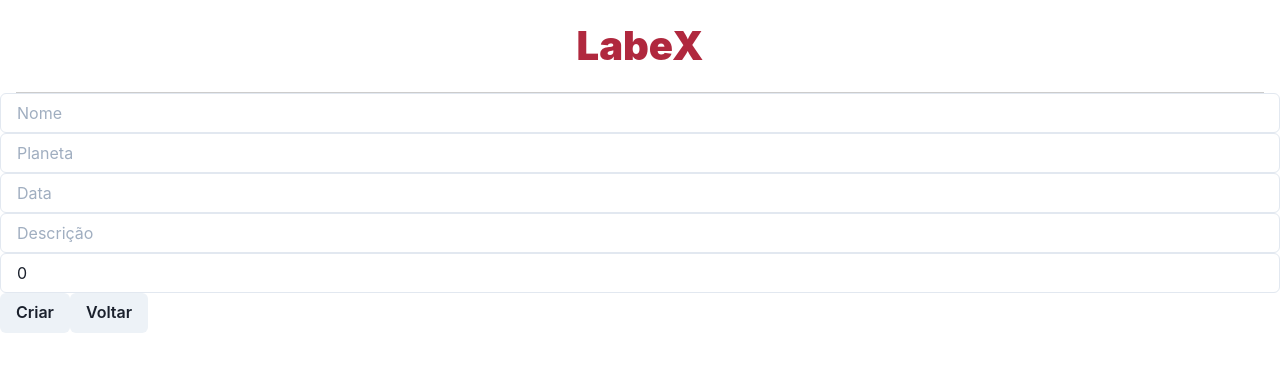
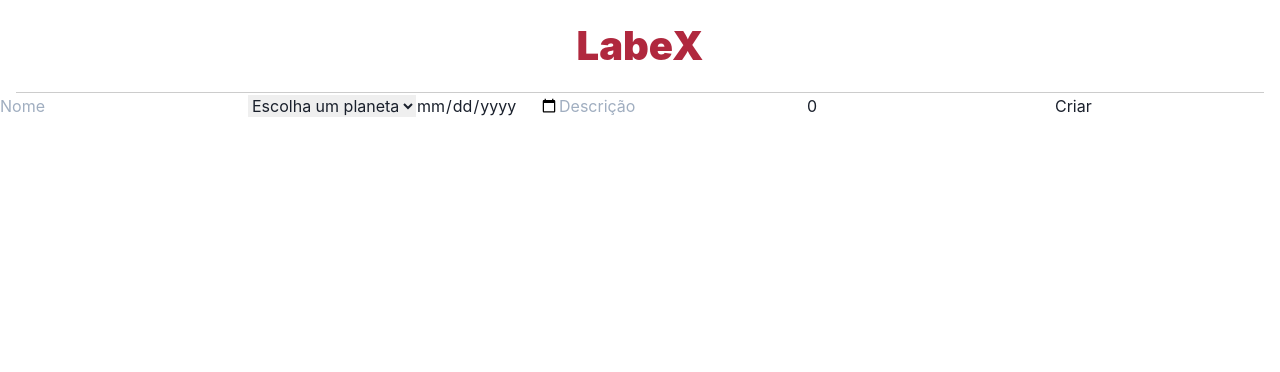
Before and after one commit to future4code/Adryane-Fernandes, a React (Create React App) app in the folder Semana10 - React Avançado/labex/: page /admin/trips/create in a window 1280 px wide. Shown: the top 372 px of the page. Built offline with nearby package versions, Linux system fonts and the light colour scheme; sample sign-in values are in the browser's storage.

Commit message:
form do create trip mudado pra useform sem sucesso

```diff
--- /dev/null
+++ b/Semana10 - React Avançado/labex/src/functions/createTrip.js
@@ -0,0 +1,16 @@
+import axios from 'axios'
+import {urlApi, headersConfig, token} from '../apiConfig/axiosConfig'
+
+function createTrip(body){
+     axios.post(`${urlApi}/trips`, body, {
+        headers: {
+            auth: token
+        }})
+    .then((res) => {
+        console.log(res.data.trip)
+    }).catch((err) => {
+        console.log(err)
+    })
+}
+
+export default createTrip
--- a/Semana10 - React Avançado/labex/src/pages/private/AdminHomePage.js
+++ b/Semana10 - React Avançado/labex/src/pages/private/AdminHomePage.js
@@ -20,6 +20,7 @@ function AdminHomePage() {
 
   const logout = () => {
     window.localStorage.removeItem('token')
+    history.push('/login')
   }
 
   const tripsOrder = tripsList.trips && tripsList.trips.map((trip) => {
--- a/Semana10 - React Avançado/labex/src/pages/private/CreateTripPage.js
+++ b/Semana10 - React Avançado/labex/src/pages/private/CreateTripPage.js
@@ -2,78 +2,104 @@ import React from 'react'
 import useProtectedPage from '../../hooks/useProtectedPage'
 import Header from '../../components/Header'
 import { Input, Button } from '@chakra-ui/react'
-import useInput from '../../hooks/useInput'
 import { useHistory } from 'react-router-dom'
+import useForm from '../../hooks/useForm'
+// import createTrip from '../../functions/createTrip'
 
 import axios from 'axios'
-import {urlApi} from '../../apiConfig/axiosConfig'
+import { urlApi, headersConfig, token } from '../../apiConfig/axiosConfig'
+
 
 function CreateTripPage() {
   useProtectedPage()
 
   const history = useHistory()
 
-    const [name, handleName] = useInput('')
-    const [planet, handlePlanet] = useInput('')
-    const [date, handleDate] = useInput('')
-    const [description, handleDescription] = useInput('')
-    const [durationInDays, handleDuration] = useInput(0)
+  const initialState = {
+    name: '',
+    planet: '',
+    date: '',
+    description: '',
+    durationInDays: 0,
+  }
 
+  const [form, handleInput] = useForm(initialState)
 
-
-    const createTrip = () => {
+  function createTrip() {
     const body = {
-            name: name,
-            planet: planet,
-            date: date,
-            description: description,
-            durationInDays: durationInDays
+      name: form.name,
+      planet: form.planet,
+      date: form.date,
+      description: form.descriptio,
+      durationInDays: form.durationInDays
     }
 
     axios.post(`${urlApi}/trips`, body, {
-            headers:{
-                auth: 'eyJhbGciOiJIUzI1NiIsInR5cCI6IkpXVCJ9.eyJpZCI6Im93T2g5ZWo2bW50akZqNUNRMVB4IiwiZW1haWwiOiJhc3Ryb2RldkBnbWFpbC5jb20uYnIiLCJpYXQiOjE1ODk1NjI5MDh9.aB4dNbTCkToXB7pdzEa-tuMa-QbRQDUd93eva4-cec0'
+      headers: {
+        auth: token
       }
     })
       .then((res) => {
         console.log(res.data.trip)
-
       }).catch((err) => {
         console.log(err)
       })
   }
 
+  const handleSubmit = (event) => {
+    event.preventDefault()
+    createTrip()
+  }
+
+
   return (
     <div>
       <Header />
 
-            <Input
+      <form onSubmit={handleSubmit}>
+        <input
           placeholder='Nome'
-                value={name}
-                onChange={handleName}
+          name={'name'}
+          value={form.name}
+          onChange={handleInput}
+          type={'text'}
         />
-            <Input
-                placeholder='Planeta'
-                value={planet}
-                onChange={handlePlanet}
+        <select name={'planet'} value={form.planet} onChange={handleInput}>
+          <option> Escolha um planeta </option>
+          <option value={'mercurio'}>Mercúrio</option>
+          <option value={'venus'}>Vênus</option>
+          <option value={'terra'}>Terra</option>
+          <option value={'marte'}>Marte</option>
+          <option value={'jupiter'}>Júpiter</option>
+          <option value={'saturno'}>Saturno</option>
+          <option value={'urano'}>Urano</option>
+          <option value={'netuno'}>Netuno</option>
+        </select>
+
+        <input
+          placeholder='Data'
+          name={'date'}
+          value={form.date}
+          onChange={handleInput}
+          type={'date'}
         />
-            <Input
-                placeholder='Data'
-                value={date}
-                onChange={handleDate}
+        <input
+          placeholder='Descrição'
+          name={'description'}
+          value={form.description}
+          onChange={handleInput}
+          type={'text'}
         />
-            <Input
-                placeholder='Descrição'
-                value={description}
-                onChange={handleDescription}
+        <input
+          placeholder='Duração'
+          name={'durationInDays'}
+          value={form.durationInDays}
+          onChange={handleInput}
+          type={'number'}
         />
-            <Input
-                placeholder='Duração'
-                value={durationInDays}
-                onChange={handleDuration}
-            />
-            <Button onClick={createTrip}>Criar</Button>
-            <Button onClick={history.goBack}>Voltar</Button>
+        <button>Criar</button>
+        {/* <Button onClick={history.goBack}>Voltar</Button> */}
+      </form>
     </div>
   )
 }
--- a/Semana10 - React Avançado/labex/src/pages/public/LoginPage.js
+++ b/Semana10 - React Avançado/labex/src/pages/public/LoginPage.js
@@ -1,6 +1,5 @@
 import React, { useState, useEffect } from 'react'
 import { useHistory } from 'react-router-dom'
-// import useInput from '../../hooks/useInput'
 import useForm from '../../hooks/useForm'
 import Header from '../../components/Header'
 import login from '../../functions/login'
@@ -11,11 +10,11 @@ import { Input, Button } from '@chakra-ui/react'
 
 
 function LoginPage() {
-  const inicialState = {
+  const initialState = {
     email: '',
     password: ''
   }
-  const [form, onChange] = useForm(inicialState)
+  const [form, handleInput] = useForm(initialState)
 
 
   const history = useHistory()
@@ -27,7 +26,6 @@ function LoginPage() {
     if (token) {
       history.push('/admin/trips/list')
     }
-
   }, [history])
 
   const body = {
@@ -47,20 +45,22 @@ function LoginPage() {
         <Header />
         <form onSubmit={handleSubmit}>
           <input
-            // required
+            required
             name={'email'}
             placeholder={'E-mail'}
             value={form.email}
-            onChange={onChange}
+            onChange={handleInput}
             type={'email'}
+            pattern={'[^@ \t\r\n]+@[^@ \t\r\n]+\\.[^@ \t\r\n]+'}
           />
           <input
-            // required
+            required
             name={'password'}
             placeholder={"Senha"}
             value={form.password}
-            onChange={onChange}
+            onChange={handleInput}
             type={'password'}
+
           // pr="4.5rem"
           // type={show ? "text" : "password"}
           />
```
Lines whose indentation alone changed are shown as unchanged.
